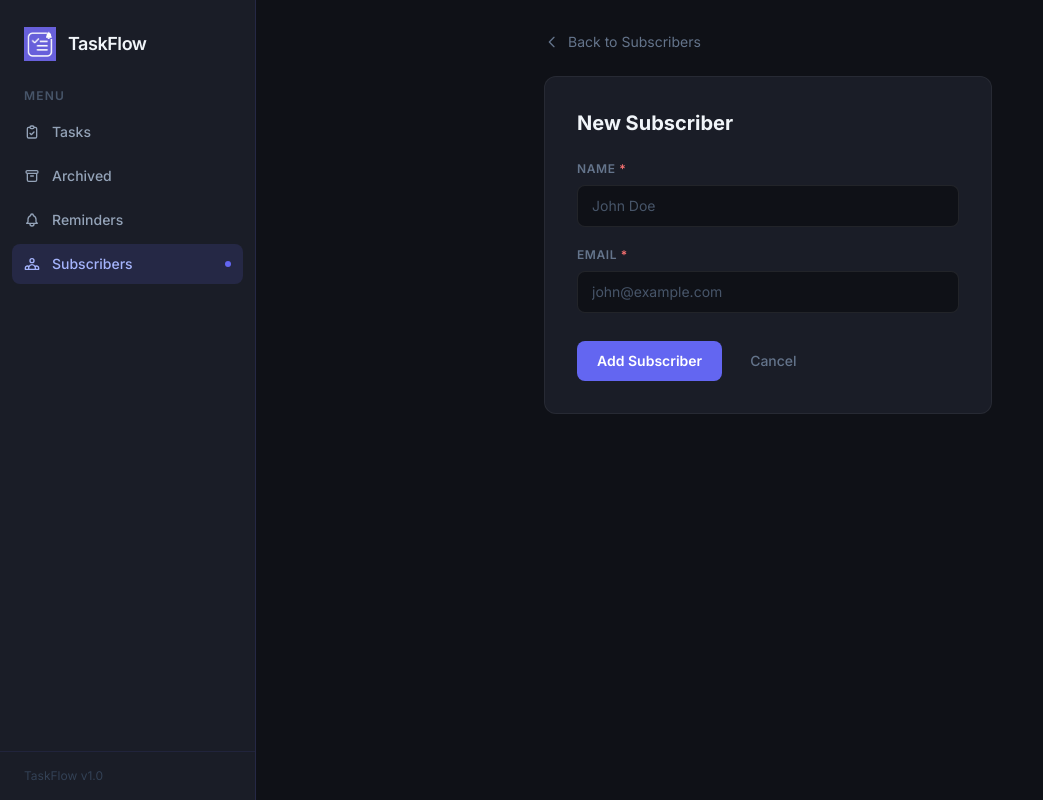
After one commit to DCajiao/TasksManagerApp, a Flask app: page /subscribers/new in a window 1280 px wide. The commit adds this page. Shown: the whole page, without its empty margins (0-1043 px from the left). Run offline with Flask 3, Linux system fonts and the light colour scheme; some libraries are stand-ins or nearby versions.

Commit message:
✨ feat: add subscribers management with CRUD operations and email notifications

```diff
--- a/src/app.py
+++ b/src/app.py
@@ -18,9 +18,11 @@ def create_app():
 
     from src.blueprints.tasks import tasks_bp
     from src.blueprints.reminders import reminders_bp
+    from src.blueprints.subscribers import subscribers_bp
 
     app.register_blueprint(tasks_bp, url_prefix="/tasks")
     app.register_blueprint(reminders_bp, url_prefix="/reminders")
+    app.register_blueprint(subscribers_bp, url_prefix="/subscribers")
 
     @app.route("/")
     def index():
--- /dev/null
+++ b/src/blueprints/subscribers.py
@@ -0,0 +1,92 @@
+from flask import Blueprint, render_template, request, redirect, url_for, flash
+from src.db import get_db
+
+subscribers_bp = Blueprint("subscribers", __name__)
+
+
+@subscribers_bp.route("/")
+def list_subscribers():
+    db = get_db()
+    with db.cursor() as cur:
+        cur.execute("SELECT * FROM subscribers ORDER BY created_at DESC")
+        subscribers = cur.fetchall()
+    return render_template("subscribers/list.html", subscribers=subscribers)
+
+
+@subscribers_bp.route("/new", methods=["GET", "POST"])
+def new_subscriber():
+    if request.method == "POST":
+        name = request.form.get("name", "").strip()
+        email = request.form.get("email", "").strip()
+
+        if not name or not email:
+            flash("Name and email are required.", "error")
+            return render_template("subscribers/form.html", subscriber=None)
+
+        db = get_db()
+        try:
+            with db.cursor() as cur:
+                cur.execute(
+                    "INSERT INTO subscribers (name, email) VALUES (%s, %s)",
+                    (name, email),
+                )
+            db.commit()
+            flash("Subscriber added.", "success")
+            return redirect(url_for("subscribers.list_subscribers"))
+        except Exception:
+            db.rollback()
+            flash("That email is already registered.", "error")
+            return render_template("subscribers/form.html", subscriber=None)
+
+    return render_template("subscribers/form.html", subscriber=None)
+
+
+@subscribers_bp.route("/<int:sub_id>/edit", methods=["GET", "POST"])
+def edit_subscriber(sub_id):
+    db = get_db()
+    with db.cursor() as cur:
+        cur.execute("SELECT * FROM subscribers WHERE id = %s", (sub_id,))
+        subscriber = cur.fetchone()
+
+    if subscriber is None:
+        flash("Subscriber not found.", "error")
+        return redirect(url_for("subscribers.list_subscribers"))
+
+    if request.method == "POST":
+        name = request.form.get("name", "").strip()
+        email = request.form.get("email", "").strip()
+
+        if not name or not email:
+            flash("Name and email are required.", "error")
+            return render_template("subscribers/form.html", subscriber=subscriber)
+
+        try:
+            with db.cursor() as cur:
+                cur.execute(
+                    "UPDATE subscribers SET name = %s, email = %s WHERE id = %s",
+                    (name, email, sub_id),
+                )
+            db.commit()
+            flash("Subscriber updated.", "success")
+            return redirect(url_for("subscribers.list_subscribers"))
+        except Exception:
+            db.rollback()
+            flash("That email is already in use.", "error")
+            return render_template("subscribers/form.html", subscriber=subscriber)
+
+    return render_template("subscribers/form.html", subscriber=subscriber)
+
+
+@subscribers_bp.route("/<int:sub_id>/toggle", methods=["POST"])
+def toggle_subscriber(sub_id):
+    db = get_db()
+    with db.cursor() as cur:
+        cur.execute(
+            "UPDATE subscribers SET active = NOT active WHERE id = %s RETURNING active",
+            (sub_id,),
+        )
+        result = cur.fetchone()
+    db.commit()
+    status = "activated" if result and result["active"] else "deactivated"
+    flash(f"Subscriber {status}.", "success")
+    return redirect(url_for("subscribers.list_subscribers"))
--- a/src/sql/schema.sql
+++ b/src/sql/schema.sql
@@ -23,3 +23,18 @@ CREATE TRIGGER tasks_updated_at
     BEFORE UPDATE ON tasks
     FOR EACH ROW
     EXECUTE FUNCTION update_updated_at();
+
+CREATE TABLE IF NOT EXISTS subscribers (
+    id         SERIAL PRIMARY KEY,
+    name       VARCHAR(255) NOT NULL,
+    email      VARCHAR(255) NOT NULL UNIQUE,
+    active     BOOLEAN NOT NULL DEFAULT TRUE,
+    created_at TIMESTAMPTZ NOT NULL DEFAULT NOW(),
+    updated_at TIMESTAMPTZ NOT NULL DEFAULT NOW()
+);
+
+DROP TRIGGER IF EXISTS subscribers_updated_at ON subscribers;
+CREATE TRIGGER subscribers_updated_at
+    BEFORE UPDATE ON subscribers
+    FOR EACH ROW
+    EXECUTE FUNCTION update_updated_at();
--- a/src/templates/base.html
+++ b/src/templates/base.html
@@ -92,6 +92,19 @@
                 <span class="ml-auto w-1.5 h-1.5 rounded-full" style="background:#6366f1;"></span>
                 {% endif %}
             </a>
+
+            <a href="/subscribers"
+               class="flex items-center gap-3 px-3 py-2.5 rounded-lg mb-1 text-sm font-medium transition-all duration-150"
+               style="{% if request.path.startswith('/subscribers') %}background:rgba(99,102,241,.15);color:#a5b4fc;{% else %}color:#94a3b8;{% endif %}">
+                <svg class="w-4 h-4 flex-shrink-0" fill="none" stroke="currentColor" viewBox="0 0 24 24">
+                    <path stroke-linecap="round" stroke-linejoin="round" stroke-width="2"
+                          d="M17 20h5v-2a3 3 0 00-5.356-1.857M17 20H7m10 0v-2c0-.656-.126-1.283-.356-1.857M7 20H2v-2a3 3 0 015.356-1.857M7 20v-2c0-.656.126-1.283.356-1.857m0 0a5.002 5.002 0 019.288 0M15 7a3 3 0 11-6 0 3 3 0 016 0z"/>
+                </svg>
+                Subscribers
+                {% if request.path.startswith('/subscribers') %}
+                <span class="ml-auto w-1.5 h-1.5 rounded-full" style="background:#6366f1;"></span>
+                {% endif %}
+            </a>
         </nav>
 
         <div class="px-6 py-4" style="border-top:1px solid rgba(99,102,241,.1);">
--- /dev/null
+++ b/src/templates/subscribers/form.html
@@ -0,0 +1,76 @@
+{% extends "base.html" %}
+{% block title %}{% if subscriber %}Edit Subscriber{% else %}New Subscriber{% endif %} — TaskFlow{% endblock %}
+
+{% block content %}
+<div class="max-w-md mx-auto">
+
+    <!-- Back -->
+    <a href="/subscribers"
+       class="inline-flex items-center gap-2 text-sm mb-6 transition-colors duration-150 hover:text-slate-200"
+       style="color:#64748b;">
+        <svg class="w-4 h-4" fill="none" stroke="currentColor" viewBox="0 0 24 24">
+            <path stroke-linecap="round" stroke-linejoin="round" stroke-width="2" d="M15 19l-7-7 7-7"/>
+        </svg>
+        Back to Subscribers
+    </a>
+
+    <div class="rounded-xl p-8" style="background:#1a1d27; border:1px solid rgba(255,255,255,.06);">
+        <h1 class="text-xl font-bold text-slate-100 mb-6">
+            {% if subscriber %}Edit Subscriber{% else %}New Subscriber{% endif %}
+        </h1>
+
+        <form method="POST"
+              action="{{ '/subscribers/' ~ subscriber.id ~ '/edit' if subscriber else '/subscribers/new' }}"
+              class="flex flex-col gap-5">
+
+            <div>
+                <label for="name"
+                       class="block text-xs font-semibold uppercase tracking-wider mb-2"
+                       style="color:#64748b;">
+                    Name <span style="color:#f87171;">*</span>
+                </label>
+                <input type="text"
+                       id="name"
+                       name="name"
+                       required
+                       value="{{ subscriber.name if subscriber else '' }}"
+                       placeholder="John Doe"
+                       class="w-full px-3.5 py-2.5 rounded-lg text-sm text-slate-100 placeholder-slate-600
+                              outline-none transition-all duration-150 focus:ring-2"
+                       style="background:#0f1117; border:1px solid rgba(255,255,255,.08); --tw-ring-color:rgba(99,102,241,.4);">
+            </div>
+
+            <div>
+                <label for="email"
+                       class="block text-xs font-semibold uppercase tracking-wider mb-2"
+                       style="color:#64748b;">
+                    Email <span style="color:#f87171;">*</span>
+                </label>
+                <input type="email"
+                       id="email"
+                       name="email"
+                       required
+                       value="{{ subscriber.email if subscriber else '' }}"
+                       placeholder="john@example.com"
+                       class="w-full px-3.5 py-2.5 rounded-lg text-sm text-slate-100 placeholder-slate-600
+                              outline-none transition-all duration-150 focus:ring-2"
+                       style="background:#0f1117; border:1px solid rgba(255,255,255,.08); --tw-ring-color:rgba(99,102,241,.4);">
+            </div>
+
+            <div class="flex items-center gap-3 pt-2">
+                <button type="submit"
+                        class="px-5 py-2.5 rounded-lg text-sm font-semibold text-white
+                               transition-all duration-150 hover:opacity-90 active:scale-95"
+                        style="background:#6366f1;">
+                    {% if subscriber %}Save Changes{% else %}Add Subscriber{% endif %}
+                </button>
+                <a href="/subscribers"
+                   class="px-4 py-2.5 rounded-lg text-sm font-medium transition-all duration-150 hover:text-slate-200"
+                   style="color:#64748b;">
+                    Cancel
+                </a>
+            </div>
+        </form>
+    </div>
+</div>
+{% endblock %}
```
Also changed, not shown: src/mail.py (+13 -5 lines), src/templates/subscribers/list.html (added, +109 -0 lines).
